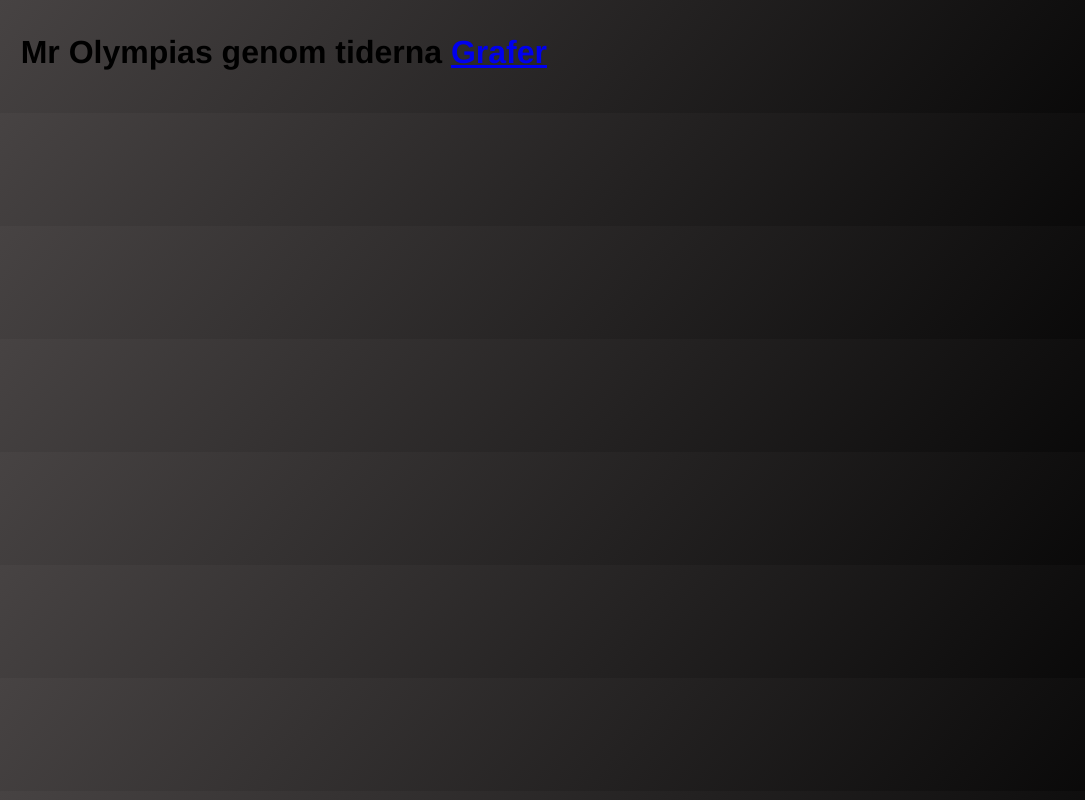
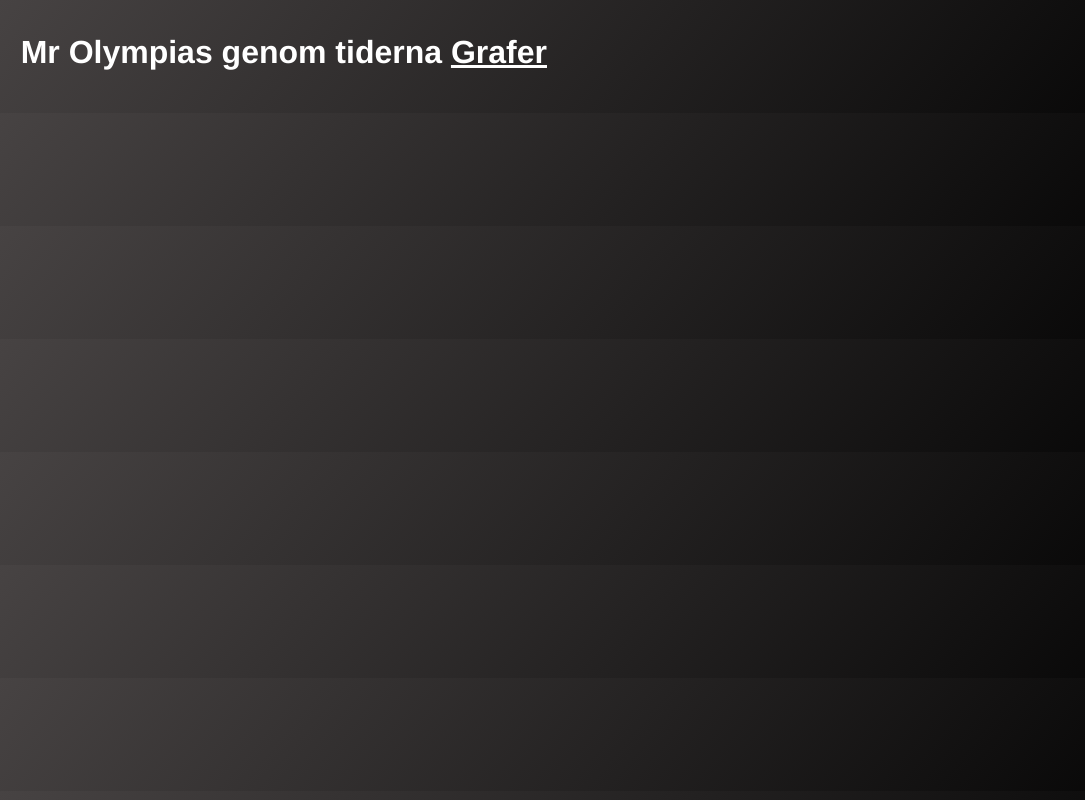
Before and after one commit to elliotabrahamsson/olympia, a website: page index.html in a window 1280 px wide. Shown: the whole page, without its empty margins (0-1085 px from the left). Drawn offline with Linux system fonts and the light colour scheme; no server answers.

Commit message:
got the new css code

```diff
--- a/index.css
+++ b/index.css
@@ -1,6 +1,19 @@
 body {
   font-family: "Franklin Gothic Medium", "Arial Narrow", "Arial", "sans-serif";
   background: linear-gradient(310deg, rgb(0, 0, 0), rgb(71, 67, 67));
+}
+
+h1 {
+  color: white;
+}
+
+a {
+  color: white;
+  text-decoration: underline;
+}
+
+a:hover {
+  color: rgb(181, 181, 181);
 }
 
 #cards-container {
```
Also changed, not shown: 1 other file.
